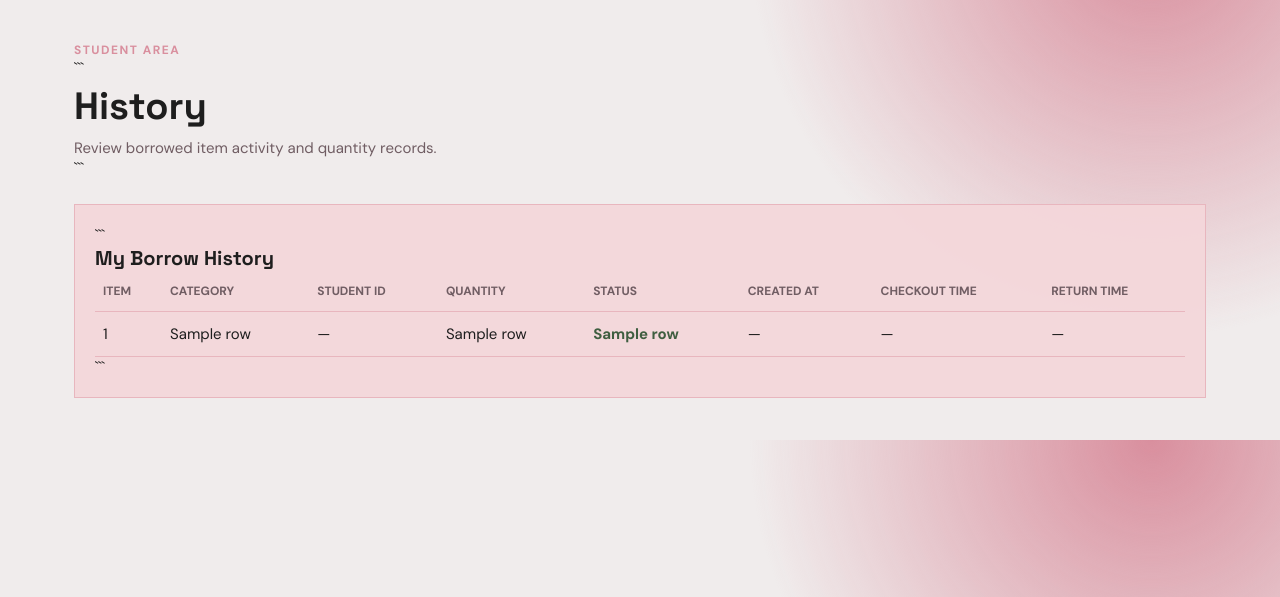
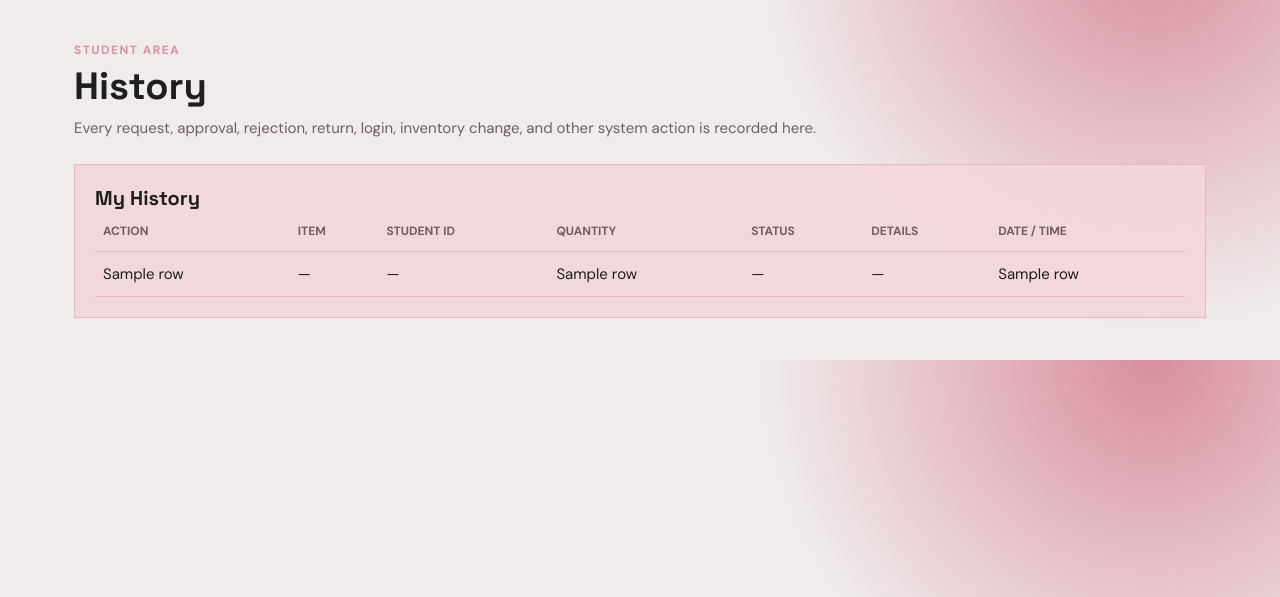
Before and after one commit to mikacuison26-pixel/Campus-hardware-inventory, a Flask app: template templates/history.html in a window 1280 px wide. Shown: the part 66-663 px from the top of the page. Run offline with Flask 3, Linux system fonts and the light colour scheme; the template is opened without the code that fills it: most values are stand-ins (such as "Sample title", 1, 10 or a date in 2020); parts of the project's set-up code (start-up, migrations or seed data) failed here and were passed over; some libraries are stand-ins or nearby versions.

Commit message:
Update history.html

````diff
--- a/templates/history.html
+++ b/templates/history.html
@@ -1,145 +1,50 @@
 {% extends "base.html" %}
-
 {% block content %}
-
 <div class="page-heading">
-    <p class="eyebrow">
-        {{ 'Administrator' if is_admin else 'Student' }} area
-    </p>
-
-    ```
+    <p class="eyebrow">{{ 'Administrator' if is_admin else 'Student' }} area</p>
     <h1>History</h1>
-
-    <p class="page-summary">
-        Review borrowed item activity and quantity records.
-    </p>
-    ```
-
+    <p class="page-summary">Every request, approval, rejection, return, login, inventory change, and other system action is recorded here.</p>
 </div>
 
 <section class="panel">
-
-    ```
     <div class="panel-heading">
-        <h2>
-            {{ 'System History' if is_admin else 'My Borrow History' }}
-        </h2>
+        <h2>{{ 'System History' if is_admin else 'My History' }}</h2>
     </div>
-
     <table>
         <thead>
             <tr>
+                <th>Action</th>
                 <th>Item</th>
-                <th>Category</th>
-
-                {% if is_admin %}
-                <th>Student Name</th>
-                {% endif %}
-
+                {% if is_admin %}<th>Actor</th>{% endif %}
                 <th>Student ID</th>
                 <th>Quantity</th>
                 <th>Status</th>
-                <th>Created At</th>
-                <th>Checkout Time</th>
-                <th>Return Time</th>
+                <th>Details</th>
+                <th>Date / Time</th>
             </tr>
         </thead>
-
         <tbody>
             {% for row in history %}
             <tr>
-
-                <!-- ITEM -->
+                <td>{{ row[3] }}</td>
+                <td>{{ row[6] or '—' }}</td>
+                {% if is_admin %}<td>{{ row[1] or '—' }}</td>{% endif %}
+                <td>{{ row[8] or '—' }}</td>
+                <td>{{ row[9] if row[9] is not none else '—' }}</td>
                 <td>
-                    {{ row[0] }}
+                    {% if row[10] %}
+                    <span class="status status-{{ row[10]|lower|replace(' ', '-') }}">{{ row[10] }}</span>
+                    {% else %}—{% endif %}
                 </td>
-
-                <!-- CATEGORY -->
-                <td>
-                    {{ row[1] }}
-                </td>
-
-                <!-- STUDENT NAME - ADMIN ONLY -->
-                {% if is_admin %}
-                <td>
-                    {{ row[2] }}
-                </td>
-                {% endif %}
-
-                <!-- STUDENT ID -->
-                <td>
-                    {{ row[3] if row[3] else '—' }}
-                </td>
-
-                <!-- QUANTITY -->
-                <td>
-                    {{ row[4] if row[4] is not none else '—' }}
-                </td>
-
-                <!-- STATUS -->
-                <td>
-                    {% if row[5]|lower == 'rejected' %}
-                    <span class="status status-rejected">
-                        Rejected
-                    </span>
-
-                    {% elif row[5]|lower == 'returned' %}
-                    <span class="status status-returned">
-                        Returned
-                    </span>
-
-                    {% elif row[5]|lower == 'active' %}
-                    <span class="status status-active">
-                        Active
-                    </span>
-
-                    {% else %}
-                    <span class="status status-{{ row[5]|lower|replace(' ', '-') }}">
-                        {{ row[5] }}
-                    </span>
-                    {% endif %}
-                </td>
-
-                <!-- CREATED AT -->
-                <td>
-                    {% if row[6] %}
-                    {{ row[6]|localtime }}
-                    {% else %}
-                    —
-                    {% endif %}
-                </td>
-
-                <!-- CHECKOUT TIME -->
-                <td>
-                    {% if row[7] %}
-                    {{ row[7]|localtime }}
-                    {% else %}
-                    —
-                    {% endif %}
-                </td>
-
-                <!-- RETURN TIME -->
-                <td>
-                    {% if row[8] %}
-                    {{ row[8]|localtime }}
-                    {% else %}
-                    —
-                    {% endif %}
-                </td>
-
+                <td>{{ row[11] or '—' }}</td>
+                <td>{{ row[12] }}</td>
             </tr>
-
             {% else %}
             <tr>
-                <td colspan="{{ 9 if is_admin else 8 }}">
-                    No borrowing history found.
-                </td>
+                <td colspan="{{ 8 if is_admin else 7 }}">No system activity found.</td>
             </tr>
             {% endfor %}
         </tbody>
     </table>
-    ```
-
 </section>
-
 {% endblock %}
````
